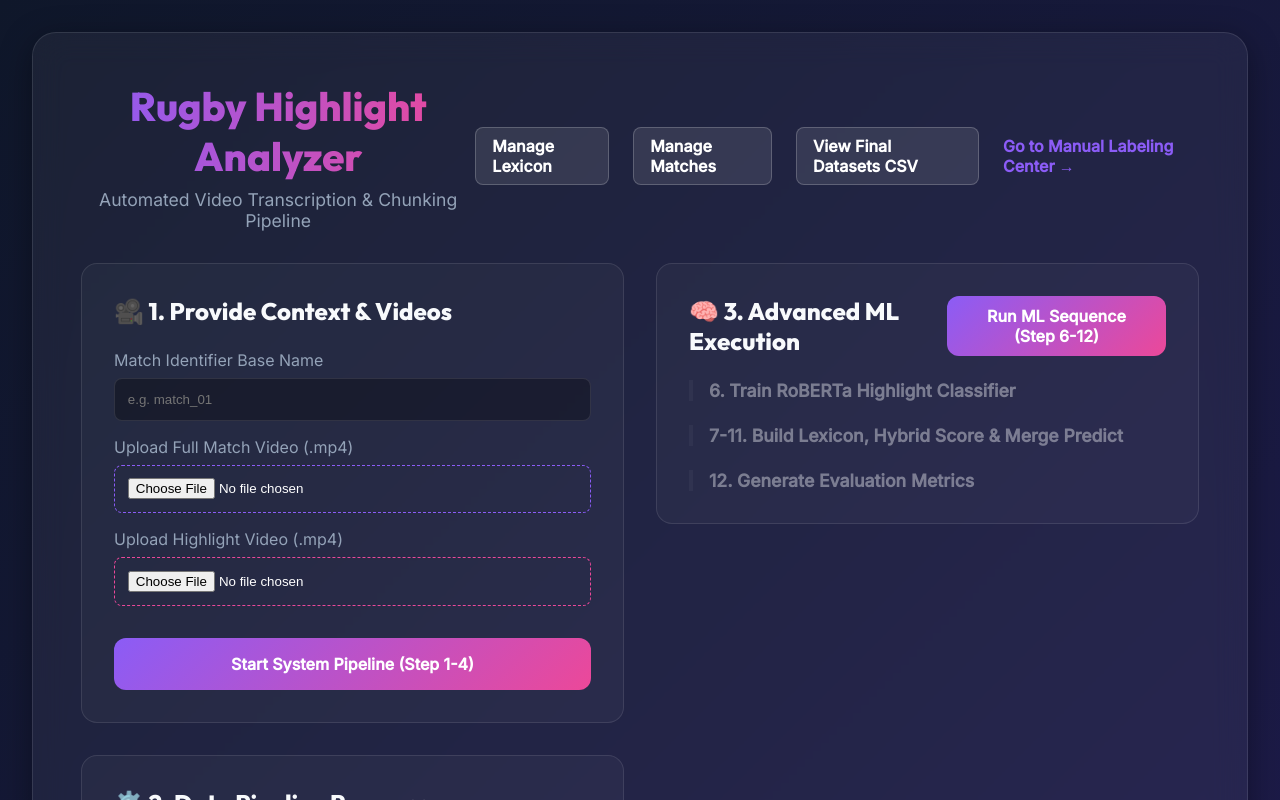
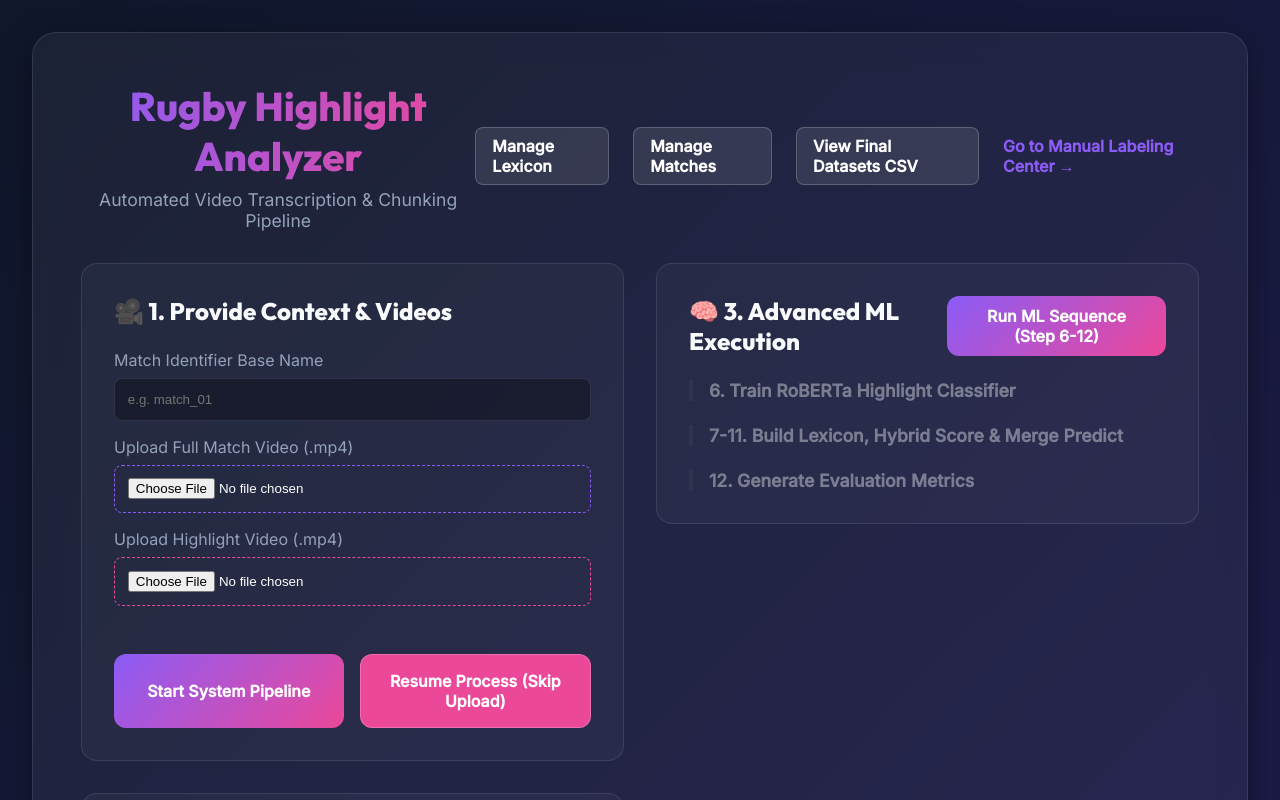
Before and after one commit to AutomateLightSolutions/piyushan-commentary-analysis, a Next.js app in the folder frontend/: page / in a window 1280 px wide. Shown: the top 800 px of the page. Built offline with nearby package versions, Linux system fonts and the light colour scheme.

Commit message:
Resume Process (Skip Upload)

```diff
--- a/frontend/src/app/page.js
+++ b/frontend/src/app/page.js
@@ -1,6 +1,6 @@
 "use client";
 
-import { useState, useRef, useCallback } from "react";
+import { useState, useRef, useCallback, useEffect } from "react";
 import Link from "next/link";
 import "./globals.css";
 
@@ -19,8 +19,16 @@ const INITIAL_ML_STEPS = [
 
 export default function Home() {
   const [matchId, setMatchId] = useState("");
+  const [existingMatches, setExistingMatches] = useState([]);
   const [fullVideo, setFullVideo] = useState(null);
   const [highlightVideo, setHighlightVideo] = useState(null);
+
+  useEffect(() => {
+    fetch("/api/manage-matches")
+      .then(res => res.json())
+      .then(data => setExistingMatches(data.matchIds || []))
+      .catch(err => console.error("Failed to fetch existing matches", err));
+  }, []);
 
   const [steps, setSteps] = useState(INITIAL_STEPS);
   const [mlSteps, setMlSteps] = useState(INITIAL_ML_STEPS);
@@ -138,6 +146,26 @@ export default function Home() {
     catch (err) { mutateStep(setSteps, "chunk", { status: "error", log: err.message }); setIsProcessing(false); return; }
 
     mutateStep(setSteps, "label", { status: "done", log: "Pipeline completely successful! You may now navigate to the Data Annotation Center." });
+    setIsProcessing(false);
+  };
+
+  const handleResume = async () => {
+    if (!matchId) return alert("Please enter the Match Identifier Base Name that you want to resume processing for!");
+
+    setIsProcessing(true);
+    resetSteps();
+
+    mutateStep(setSteps, "upload", { status: "done", log: "Skipped raw video upload phase. Searching backend directly..." });
+
+    // STEP 2: Extract (SSE)
+    try { await runStreamStep("/api/extract-videos", "extract", setSteps); }
+    catch (err) { mutateStep(setSteps, "extract", { status: "error", log: err.message }); setIsProcessing(false); return; }
+
+    // STEP 3: Chunk (SSE)
+    try { await runStreamStep("/api/prepare", "chunk", setSteps); }
+    catch (err) { mutateStep(setSteps, "chunk", { status: "error", log: err.message }); setIsProcessing(false); return; }
+
+    mutateStep(setSteps, "label", { status: "done", log: "Pipeline successfully resumed and completed!" });
     setIsProcessing(false);
   };
 
@@ -283,9 +311,22 @@ export default function Home() {
             <div style={{ display: "flex", flexDirection: "column", gap: "1rem" }}>
               <div>
                 <label style={{ display: "block", marginBottom: "0.5rem", color: "var(--text-muted)" }}>Match Identifier Base Name</label>
-                <input type="text" placeholder="e.g. match_01" value={matchId}
-                  onChange={e => setMatchId(e.target.value)}
-                  style={{ width: "100%", padding: "0.8rem", borderRadius: "8px", border: "1px solid var(--glass-border)", background: "rgba(0,0,0,0.3)", color: "white" }} />
+                <div style={{ display: "flex", gap: "0.5rem" }}>
+                  <input type="text" placeholder="e.g. match_01" value={matchId}
+                    onChange={e => setMatchId(e.target.value)}
+                    style={{ flex: 1, padding: "0.8rem", borderRadius: "8px", border: "1px solid var(--glass-border)", background: "rgba(0,0,0,0.3)", color: "white" }} />
+                  {existingMatches.length > 0 && (
+                    <select
+                      onChange={e => { if(e.target.value) setMatchId(e.target.value); e.target.value = ""; }}
+                      style={{ padding: "0.8rem", borderRadius: "8px", border: "1px solid var(--glass-border)", background: "rgba(255,255,255,0.05)", color: "var(--primary-color)", fontWeight: "bold", cursor: "pointer", outline: "none" }}
+                    >
+                      <option value="">📋 Select Existing...</option>
+                      {existingMatches.map(id => (
+                        <option key={id} value={id} style={{ background: "#2a2a2a", color: "white" }}>{id}</option>
+                      ))}
+                    </select>
+                  )}
+                </div>
               </div>
               <div>
                 <label style={{ display: "block", marginBottom: "0.5rem", color: "var(--text-muted)" }}>Upload Full Match Video (.mp4)</label>
@@ -297,10 +338,16 @@ export default function Home() {
                 <input type="file" accept="video/mp4" onChange={e => setHighlightVideo(e.target.files[0])}
                   style={{ width: "100%", padding: "0.8rem", borderRadius: "8px", border: "1px dashed var(--secondary-color)", color: "white" }} />
               </div>
-              <button className="btn" onClick={handleProcess}
-                disabled={isProcessing || isMlProcessing} style={{ marginTop: "1rem" }}>
-                {isProcessing ? "Pipeline Running..." : "Start System Pipeline (Step 1-4)"}
-              </button>
+              <div style={{ display: "flex", gap: "1rem", marginTop: "1rem" }}>
+                <button className="btn" onClick={handleProcess}
+                  disabled={isProcessing || isMlProcessing} style={{ flex: 1 }}>
+                  {isProcessing ? "Pipeline Running..." : "Start System Pipeline"}
+                </button>
+                <button className="btn" onClick={handleResume}
+                  disabled={isProcessing || isMlProcessing} style={{ flex: 1, background: "var(--secondary-color)", border: "1px solid rgba(255,255,255,0.2)" }}>
+                  Resume Process (Skip Upload)
+                </button>
+              </div>
             </div>
           </section>
 
```
Also changed, not shown: 1 other file (tests, documents, lock files or other folders).
